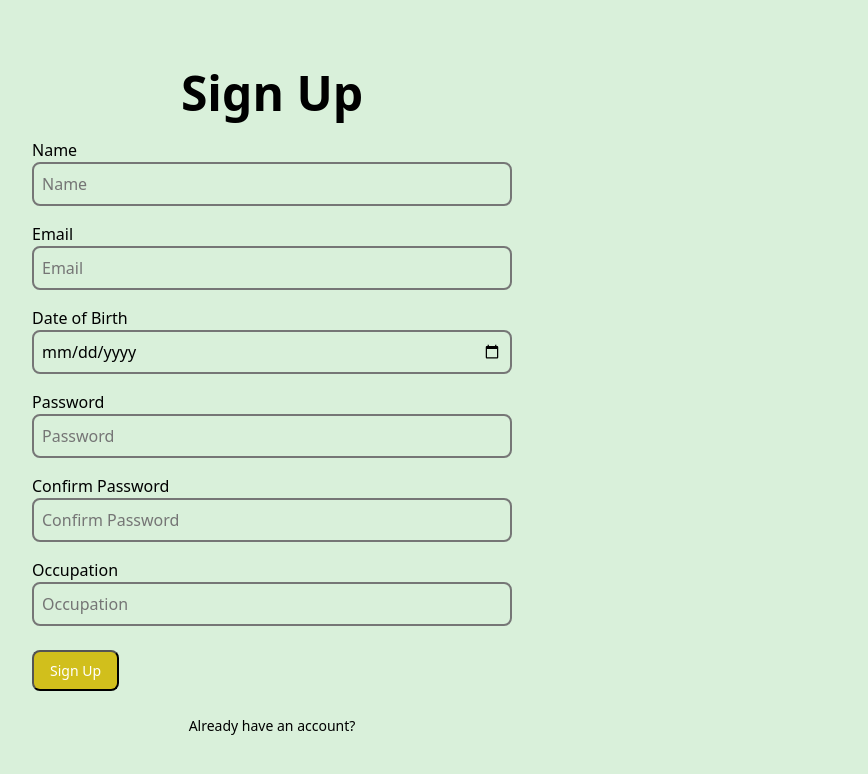
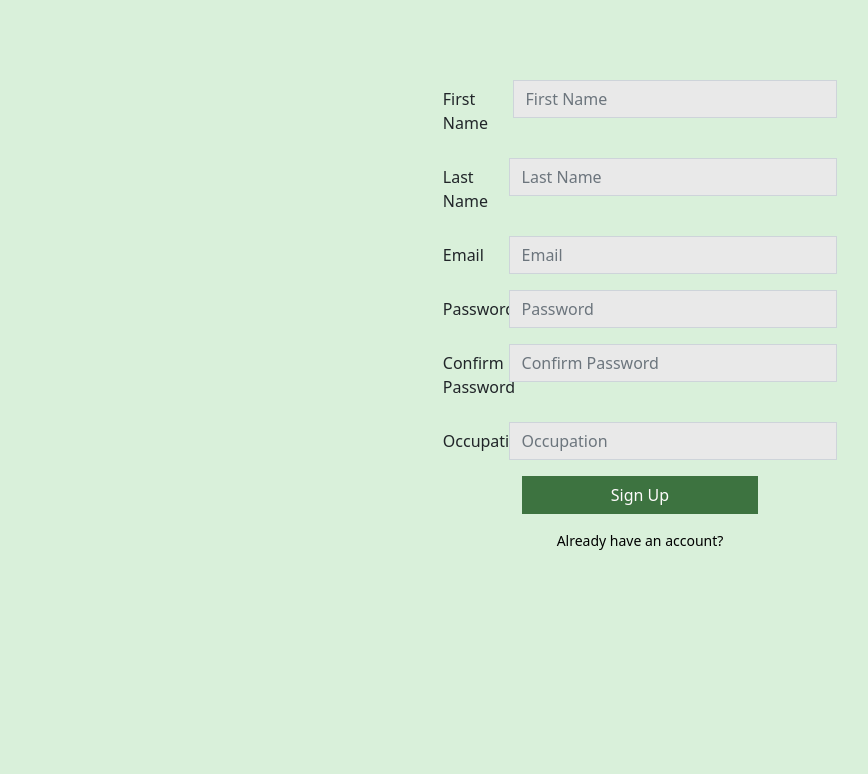
Before and after one commit to Dylan-Mleczko/hyperlink, a React (Create React App) app: page /signup in a window 1280 px wide. Shown: the top 774 px of the page, without its empty margins (0-868 px from the left). Built offline with nearby package versions, Linux system fonts and the light colour scheme.

Commit message:
feat: add utilities to sign up

```diff
--- a/src/pages/signup/signup.js
+++ b/src/pages/signup/signup.js
@@ -1,150 +1,183 @@
-import React from 'react';
+import React, { useState } from 'react';
 import { useFormik } from 'formik';
 import * as Yup from 'yup';
 import { Link, useNavigate } from 'react-router-dom';
-// import 'date-input-polyfill';
+import axios from 'axios';
 
 import './styles.css';
 import '../../index.css';
+// import { baseDevelopmentURL } from '../../utils/constants';
+import { Header } from '../../components/Header';
 
 const SignUp = (props) => {
   const navigate = useNavigate();
+
+  const [user, setUser] = useState('');
+  const [error, setError] = useState(false);
+  const [errorMessage, setErrorMessage] = useState('');
+  const [loggedIn, setLoggedIn] = useState(false);
+
   const formik = useFormik({
     initialValues: {
-      name: '',
+      firstName: '',
+      lastName: '',
       email: '',
-      dob: '',
       password: '',
       confirmPassword: '',
       occupation: '',
     },
     validationSchema: Yup.object({
-      name: Yup.string()
+      firstName: Yup.string()
         .min(2, 'Mininum 2 characters')
         .max(30, 'Maximum 30 characters')
-        .required('Your name is required'),
+        .required('Your first name is required'),
+      lastName: Yup.string()
+        .min(2, 'Mininum 2 characters')
+        .max(30, 'Maximum 30 characters')
+        .required('Your last name is required'),
       email: Yup.string().email('Invalid email format').required('Your email is required'),
-      dob: Yup.date()
-        .test('age', 'You must be 16 or older', function (dob) {
-          const cutoff = new Date();
-          cutoff.setFullYear(cutoff.getFullYear() - 16);
-          return dob <= cutoff;
-        })
-        .required('You must enter a date of birth'),
+
       password: Yup.string().min(8, 'Minimum 8 characters').required('You must enter a password'),
       confirmPassword: Yup.string()
         .oneOf([Yup.ref('password')], 'Password does not match')
         .required('You must enter a password'),
       occupation: Yup.string(),
     }),
-    onSubmit: (values) => {
+    onSubmit: async (values) => {
       alert(JSON.stringify(values, null, 2));
-      navigate('/gallery');
+      try {
+        const data = await axios.post(`${baseDevelopmentURL}/register`, {
+          data: {
+            userDetails: { firstName: values.firstName, lastName: values.lastName },
+            authInfo: { email: values.email, password: values.password },
           },
         });
 
+        setLoggedIn(true);
+        setUser(data.data.data.user);
+        navigate('/gallery', { state: { user: data.data.data.user } });
+      } catch (err) {
+        setErrorMessage(err.message);
+        setError(true);
+      }
+    },
+  });
   return (
-    <div className="details-container">
-      <main className="details-main">
-        <div className="measure">
-          <h1 className="details-title">Sign Up</h1>
-          <form onSubmit={formik.handleSubmit}>
-            <div className="mt3">
-              <label className="black">Name</label>
+    <div>
+      <Header isLoggedIn={loggedIn} />
+      <div className="d-flex justify-content-center details-container">
+        <div class="d-flex justify-content-center align-items-center m-5">
+          <div>
+            <form className="w-300" onSubmit={formik.handleSubmit}>
+              <div class="row mb-3">
+                <label class="col-sm-2 col-form-label">First Name</label>
+                <div class="col-sm-10">
                   <input
                     type="text"
-                name="name"
-                value={formik.values.name}
+                    name="firstName"
+                    value={formik.values.firstName}
                     onChange={formik.handleChange}
-                className="input-box-container input-reset"
-                placeholder="Name"
+                    class="form-control form-style"
+                    placeholder="First Name"
                   />
-              {formik.errors.name && formik.touched.name && (
-                <p className="input-error">{formik.errors.name}</p>
+                  {formik.errors.firstName && formik.touched.firstName && (
+                    <p className="input-error">{formik.errors.firstName}</p>
                   )}
                 </div>
-
-            <div className="mt3">
-              <label className="black">Email</label>
+              </div>
+              <div class="d-flex flex-row justify-content-between mb-3">
+                <label class="col-sm-2 col-form-label">Last Name</label>
+                <div class="col-sm-10">
+                  <input
+                    type="text"
+                    name="lastName"
+                    value={formik.values.lastName}
+                    onChange={formik.handleChange}
+                    class="form-control form-style"
+                    placeholder="Last Name"
+                  />
+                  {formik.errors.lastName && formik.touched.lastName && (
+                    <p className="input-error">{formik.errors.lastName}</p>
+                  )}
+                </div>
+              </div>
+              <div class="d-flex flex-row justify-content-between mb-3">
+                <label class="col-sm-2 col-form-label">Email</label>
+                <div class="col-sm-10">
                   <input
                     type="email"
                     name="email"
                     value={formik.values.email}
                     onChange={formik.handleChange}
-                className="input-box-container input-reset"
+                    class="form-control form-style"
                     placeholder="Email"
                   />
-              {formik.errors.email && formik.touched.email && (
+                  {formik.errors.lastName && formik.touched.email && (
                     <p className="input-error">{formik.errors.email}</p>
                   )}
                 </div>
-            <div className="mt3">
-              <label className="black">Date of Birth</label>
-              <input
-                placeholder="Date of Birth"
-                type="date"
-                name="dob"
-                value={formik.values.dob}
-                onChange={formik.handleChange}
-                className="input-box-container input-reset"
-              />
-              {formik.errors.dob && formik.touched.dob && (
-                <p className="input-error">{formik.errors.dob}</p>
-              )}
               </div>
-            <div className="mt3">
-              <label className="black">Password</label>
+              <div class="d-flex flex-row justify-content-between mb-3">
+                <label class="col-sm-2 col-form-label">Password</label>
+                <div class="col-sm-10">
                   <input
                     type="password"
                     name="password"
                     value={formik.values.password}
                     onChange={formik.handleChange}
-                className="input-box-container input-reset"
+                    class="form-control form-style"
                     placeholder="Password"
                   />
                   {formik.errors.password && formik.touched.password && (
                     <p className="input-error">{formik.errors.password}</p>
                   )}
                 </div>
-            <div className="mt3">
-              <label className="black">Confirm Password</label>
+              </div>
+              <div class="d-flex flex-row justify-content-between mb-3">
+                <label class="col-sm-2 col-form-label">Confirm Password</label>
+                <div class="col-sm-10">
                   <input
                     type="password"
                     name="confirmPassword"
                     value={formik.values.confirmPassword}
                     onChange={formik.handleChange}
-                className="input-box-container input-reset"
+                    class="form-control form-style"
                     placeholder="Confirm Password"
                   />
                   {formik.errors.confirmPassword && formik.touched.confirmPassword && (
                     <p className="input-error">{formik.errors.confirmPassword}</p>
                   )}
                 </div>
-            <div className="mv3">
-              <label className="black">Occupation</label>
+              </div>
+              <div class="d-flex flex-row justify-content-between mb-3">
+                <label class="col-sm-2 col-form-label">Occupation</label>
+                <div class="col-sm-10">
                   <input
                     type="text"
                     name="occupation"
                     value={formik.values.occupation}
                     onChange={formik.handleChange}
-                className="input-box-container input-reset"
+                    class="form-control form-style"
                     placeholder="Occupation"
                   />
                 </div>
-            <div>
-              <button type="submit" id="signup" className="solid-buttton">
+                {error && <p className="input-error">{errorMessage}</p>}
+              </div>
+
+              <div class="d-flex flex-row justify-content-center">
+                <button type="submit" class="btn auth-button" id="signup">
                   Sign Up
                 </button>
-              <br />
+              </div>
               <div className="lh-copy mt3">
                 <Link to={'/login'} id="login" className="details-footer">
                   Already have an account?
                 </Link>
               </div>
-            </div>
             </form>
           </div>
-      </main>
+        </div>
+      </div>
     </div>
   );
 };
```
Also changed, not shown: src/pages/signup/signup1.js (added, +176 -0 lines). Lines whose indentation alone changed are shown as unchanged.
